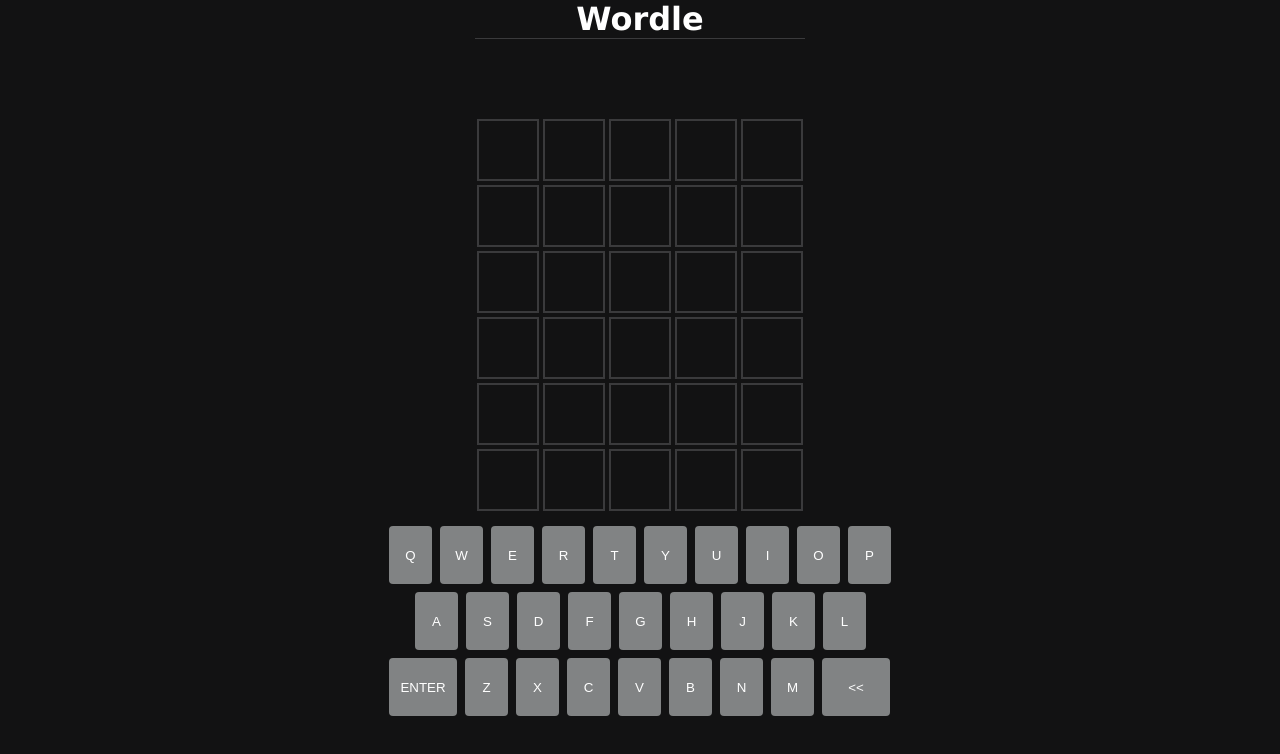
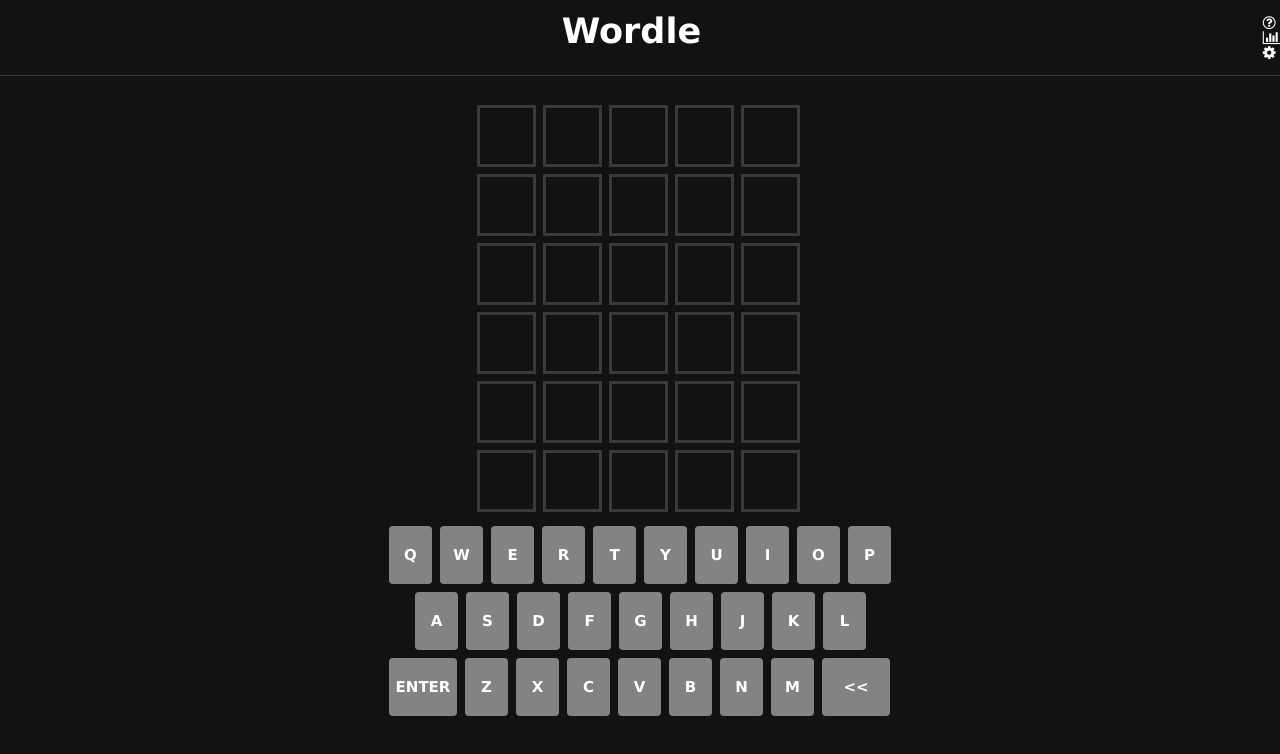
Before and after one commit to rphaela/wordleClone, a plain HTML site: page index.html in a window 1280 px wide. Drawn offline with nearby package versions, Linux system fonts and the light colour scheme.

Commit message:
estilizações

```diff
--- a/css/styles.css
+++ b/css/styles.css
@@ -11,10 +11,41 @@
 }
 
 .title-container {
+    display: flex;
+    flex-direction: row;
+    justify-content: center;
+    align-items: center;
+    margin-bottom: 15px;
+    font-weight: bold;
+    width: 100%;
+
+}
+
+.title-container h1{
+    padding-top: 10px;
     text-align: center;
-    width: 510px;
+    font-display: center;
+    font-weight: bold;
+    font-size: 35px;
+}
+
+.simbols-container i{
+    display: flex;
+    align-items: center;
+    flex-direction: row;
+    text-align: right;
+    font-display: right;
+    font-size: 15px;
+
+}
+
+header {
+    display: flex;
+    align-items: center;
+    width: 100%;
     border-bottom: 1px solid #3a3a3c;
 }
+
 
 .game-container {
     height: 90vh;
@@ -25,9 +56,10 @@
 }
 
 
-.title-container {
+.tile-container {
     width: 330px;
-    margin-bottom: 30px;
+    margin-bottom: 5px;
+    margin-top: 20px;
 }
 
 .key-container {
@@ -43,6 +75,8 @@
     border: none;
     background-color: #818384;
     margin: 4px;
+    font-size: 15px;
+    font-weight: bold;
 }
 
 .key-container button:nth-child(11) {
@@ -59,14 +93,18 @@
 }
 
 .tile-container .tile{
-    width: 62px;
+    width: 100%;
     height: 62px;
-    border: 2px solid #3a3a3c;
+    border: 3px solid #3a3a3c;
     box-sizing: border-box;
     display: flex;
     justify-content: center;
     align-items: center;
     margin: 2px;
+    margin-right: 5px;
+    margin-bottom: 5px;
+    font-weight: bold;
+    font-size: 40px;
 }
 
 .message-container {
--- a/index.html
+++ b/index.html
@@ -6,27 +6,35 @@
     <meta name="viewport" content="width=device-width, initial-scale=1.0">
     <title>Wordle Clone</title>
 
-    <link
-    rel="stylesheet"
-    href="https://cdnjs.cloudflare.com/ajax/libs/animate.css/4.1.1/animate.min.css"
-    />
+    <link href="https://cdn.jsdelivr.net/npm/bootstrap@5.1.3/dist/css/bootstrap.min.css" rel="stylesheet" integrity="sha384-1BmE4kWBq78iYhFldvKuhfTAU6auU8tT94WrHftjDbrCEXSU1oBoqyl2QvZ6jIW3" crossorigin="anonymous">
     <link rel="stylesheet" href="css/styles.css" />
     <link rel="stylesheet" href="css/font-awesome/font-awesome-4.7.0/css/font-awesome.min.css">
 </head>
 
 <body>
     <div class="game-container">
-
+<header>
         <div class="title-container">
             <h1>Wordle</h1>
         </div>
+        <div class="simbols-container">
+            <i class="fa fa-question-circle-o" aria-hidden="true"></i>
+            <i class="fa fa-bar-chart" aria-hidden="true"></i>
+            <i class="fa fa-cog" aria-hidden="true"></i>
+    </div>
 
+
+
+</header>
         <div class="message-container"></div>
         <div class="tile-container"></div>
         <div class="key-container"></div>
 
     </div>
 
+
+    <script src="https://cdn.jsdelivr.net/npm/@popperjs/core@2.10.2/dist/umd/popper.min.js" integrity="sha384-7+zCNj/IqJ95wo16oMtfsKbZ9ccEh31eOz1HGyDuCQ6wgnyJNSYdrPa03rtR1zdB" crossorigin="anonymous"></script>
+    <script src="https://cdn.jsdelivr.net/npm/bootstrap@5.1.3/dist/js/bootstrap.min.js" integrity="sha384-QJHtvGhmr9XOIpI6YVutG+2QOK9T+ZnN4kzFN1RtK3zEFEIsxhlmWl5/YESvpZ13" crossorigin="anonymous"></script>
     <script src="js/main.js"></script>
 </body>
 </html>
--- a/js/main.js
+++ b/js/main.js
@@ -3,7 +3,19 @@
 const messageDisplay = document.querySelector('.message-container')
 
 
-const wordle = 'SUPER'
+let wordle = "SWIFT"
+
+// const getWordle = () => {
+//     fetch('http://localhost:8000/word')
+//     .then(response => response.json())
+//     .then(json => {
+//         console.log(json)
+//         wordle = json.toUpperCase()
+//     })
+//     .catch(err => console.log(err))
+// }
+
+// getWordle()
 
 const keys = [
     'Q',
@@ -113,6 +125,7 @@
 
             if(currentTile > 4) {
 
+
         console.log('guess is', guess + ' wordle is ' + wordle)
         flipTile()
         if(wordle === guess) {
@@ -130,6 +143,8 @@
                 currentTile = 0
             }
         }
+    } else {
+        showMessage("Not enough letters")
     }
 }
 
```
Also changed, not shown: index.js (deleted, +0 -54 lines), package.json (deleted, +0 -27 lines), 2 other files.
